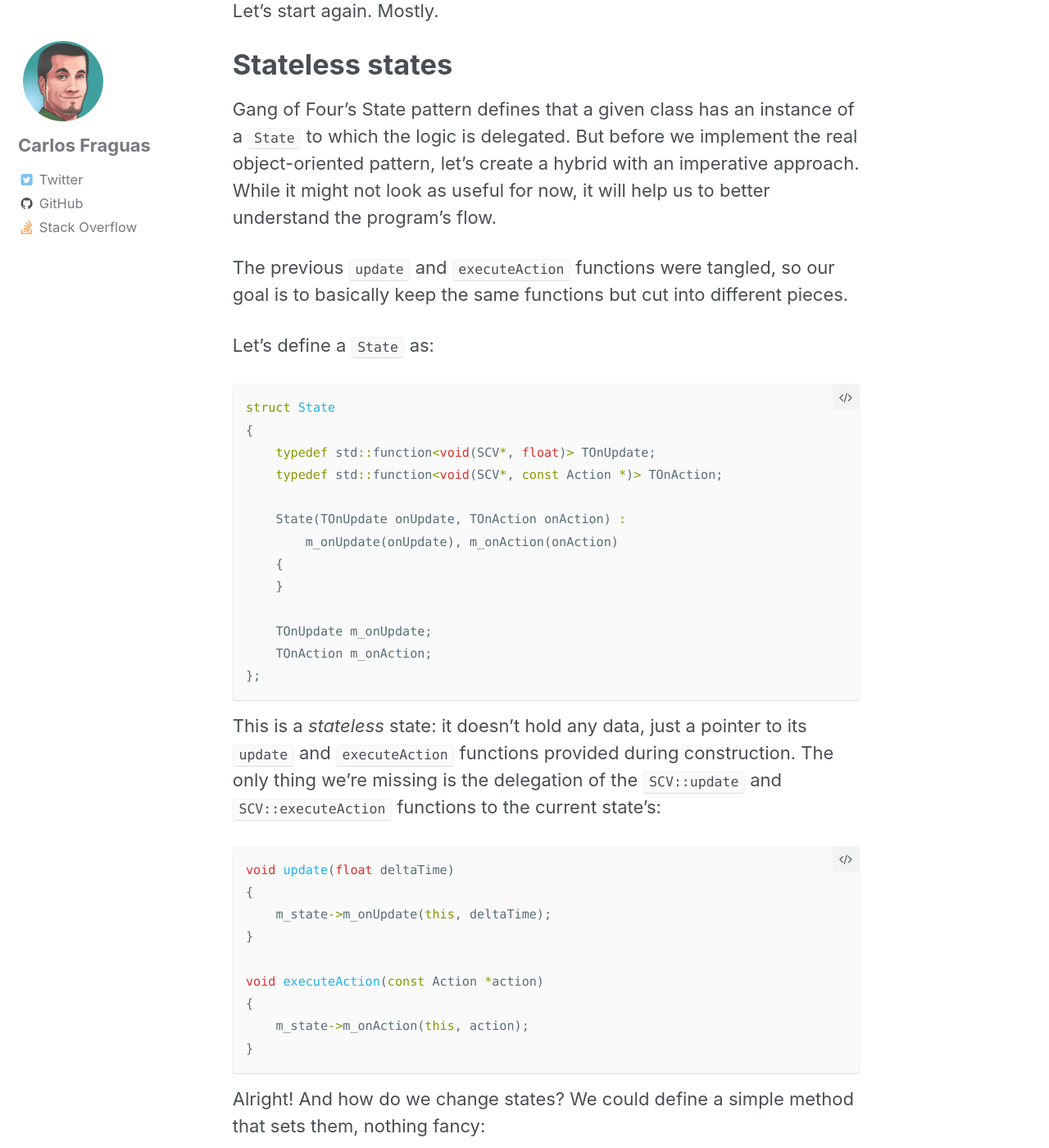
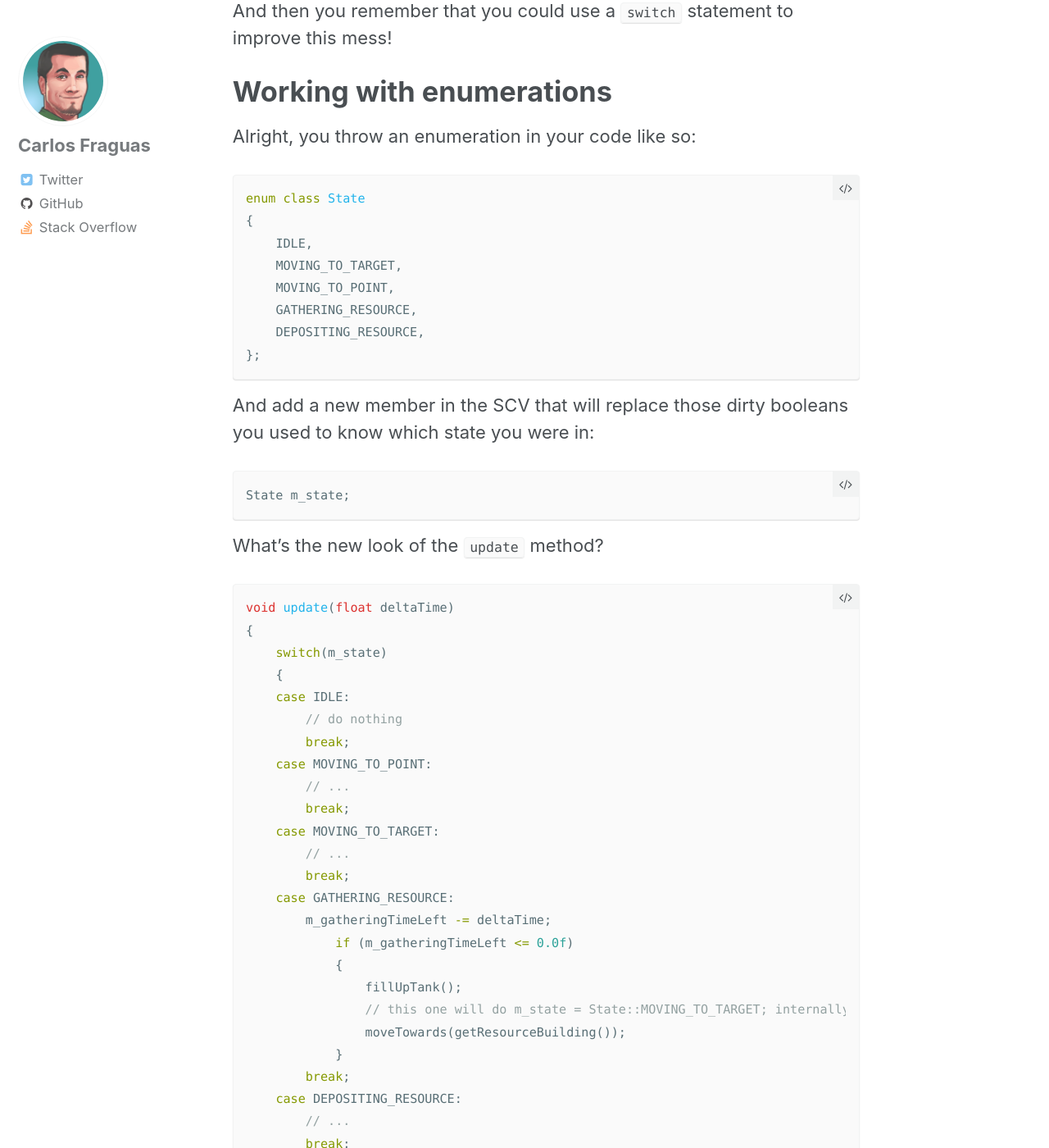
Before and after one commit to MetanoKid/coding-scars, a Jekyll site: the page built from _posts/2017-06-02-state-pattern.md, in a window 1280 px wide and 1400 px high, scrolled down 7575 px. Shown: the whole window at 82% size. Built offline with Jekyll 4.4.1, drawn with Linux system fonts in a browser that asks for light colours; some of the changed text lies outside the part shown.

Commit message:
Adds enum section to State Pattern post

```diff
--- a/_posts/2017-06-02-state-pattern.md
+++ b/_posts/2017-06-02-state-pattern.md
@@ -231,7 +231,64 @@ For clarification, we cast the action we've been passed to get the `Action` we'r
 
 That's just one of the actions the unit can take! It can also `MoveToEntity` or even `FleeFromTarget` if an enemy is coming. Now you take a deep breath and remember your old self not designing the system with some pen and paper.
 
-Let's start again. Mostly.
+And then you remember that you could use a `switch` statement to improve this mess!
+
+# Working with enumerations
+
+Alright, you throw an enumeration in your code like so:
+
+{% highlight c++ %}
+enum class State
+{
+    IDLE,
+    MOVING_TO_TARGET,
+    MOVING_TO_POINT,
+    GATHERING_RESOURCE,
+    DEPOSITING_RESOURCE,
+};
+{% endhighlight %}
+
+And add a new member in the SCV that will replace those dirty booleans you used to know which state you were in:
+
+{% highlight c++ %}
+State m_state;
+{% endhighlight %}
+
+What's the new look of the `update` method?
+
+{% highlight c++ %}
+void update(float deltaTime)
+{
+    switch(m_state)
+    {
+    case IDLE:
+        // do nothing
+        break;
+    case MOVING_TO_POINT:
+        // ...
+        break;
+    case MOVING_TO_TARGET:
+        // ...
+        break;
+    case GATHERING_RESOURCE:
+        m_gatheringTimeLeft -= deltaTime;
+            if (m_gatheringTimeLeft <= 0.0f)
+            {
+                fillUpTank();
+                // this one will do m_state = State::MOVING_TO_TARGET; internally
+                moveTowards(getResourceBuilding());
+            }
+        break;
+    case DEPOSITING_RESOURCE:
+        // ...
+        break;
+    }
+}
+{% endhighlight %}
+
+Well, it's better than nothing. But, sooner or later, this method will be monstruous enough to be unmaintainable.
+
+Let's start again. For the most part.
 
 # Stateless states
 
```
